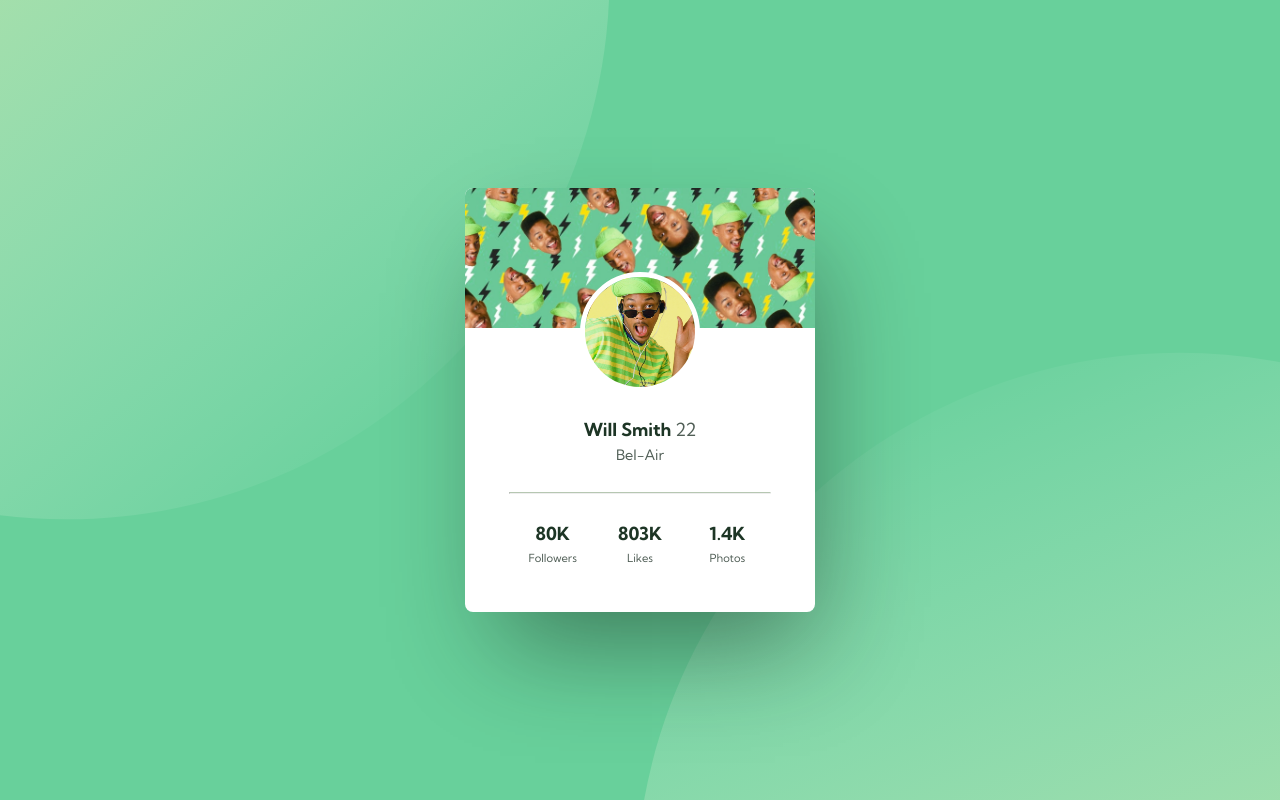
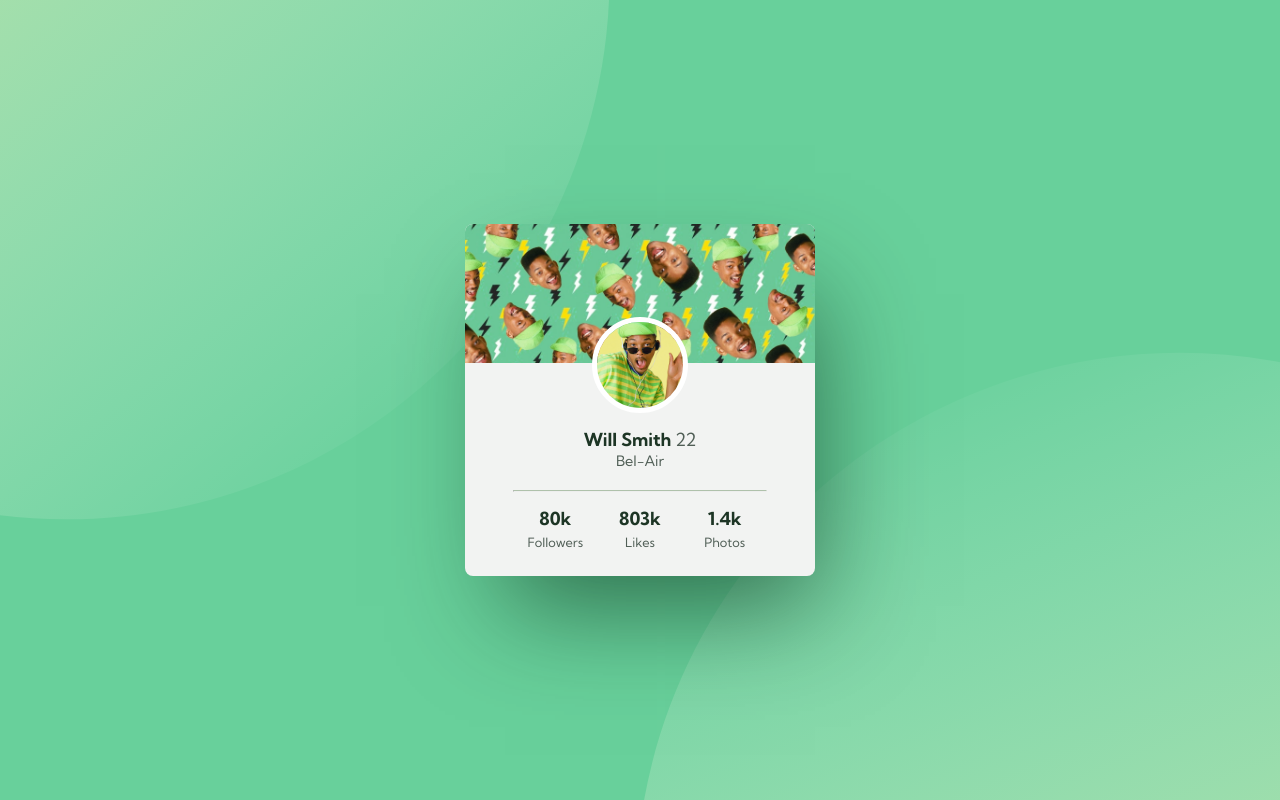
Before and after one commit to correlucas/profile-card-component-main, a plain HTML site: page index.html in a window 1280 px wide. Drawn offline with Linux system fonts and the light colour scheme.

Commit message:
Html and Css code refactored

```diff
--- a/index.html
+++ b/index.html
@@ -12,40 +12,40 @@
   <link rel="stylesheet" href="style.css">
 </head>
 
-<body class="bg">
+<body>
   <main class="container" aria-label="profile card">
     <!-- header img -->
-    <img class="container__header" src="./images/bg-pattern-card.webp" alt="">
+    <img src="./images/bg-pattern-card.webp" alt="">
     <!-- end header img -->
-
     <!-- wrapper -->
     <div class="wrapper">
       <div>
-        <div class="img__box">
-          <img class="profile__img" src="./images/image-victor.jpg" alt="Profile Photo">
+        <div class="card__photo">
+          <img src="./images/image-victor.jpg" alt="Profile Photo">
         </div>
-        <h1 class="h1">Will Smith <span class="gray h1__span">22</span></h1>
-        <h2 class="h2 gray">Bel-Air</h2>
+        <h1 class="h1">Will Smith <span class="h1--light">22</span></h1>
+        <h2 class="h2">Bel-Air</h2>
       </div>
+
       <hr class="divider">
       <!-- profile stats -->
-      <section class="profile__stats">
+      <section class="card__stats">
         <div>
-          <h3 class="h3">80k</h3>
-          <span class="span__text gray">Followers</span>
+          <h3 class="h1">80k</h3>
+          <span class="h3">Followers</span>
         </div>
         <div>
-          <h3 class="h3">803k</h3>
-          <span class="span__text gray">Likes</span>
+          <h3 class="h1">803k</h3>
+          <span class="h3">Likes</span>
         </div>
         <div>
-          <h3 class="h3">1.4k</h3>
-          <span class="span__text gray">Photos</span>
+          <h3 class="h1">1.4k</h3>
+          <span class="h3">Photos</span>
         </div>
       </section>
       <!-- profile stats end -->
+      <!-- wrapper end -->
     </div>
-    <!-- wrapper end -->
   </main>
 </body>
 
--- /dev/null
+++ b/style copy.css
@@ -0,0 +1,174 @@
+@import url('https://fonts.googleapis.com/css2?family=Big+Shoulders+Display:wght@800&family=Kumbh+Sans:wght@400;700&display=swap');
+
+* {
+  margin: 0;
+  padding: 0;
+  text-decoration: 0;
+  box-sizing: border-box;
+  font-size: 16px;
+}
+
+/* A elements that don't have a class get default styles */
+a:not([class]) {
+  text-decoration-skip-ink: auto;
+}
+
+/* Make images easier to work with */
+img,
+picture {
+  max-width: 100%;
+  display: block;
+  line-height: 0;
+}
+
+/* Inherit fonts for inputs and buttons */
+input,
+button,
+textarea,
+select {
+  font: inherit;
+}
+
+/* colors  */
+
+:root {
+  /* primary */
+  --cyan: hsl(185, 75%, 39%);
+  --dark-gray: hsl(140, 29%, 16%);
+  --light-gray: hsl(227, 10%, 46%);
+  /* neutral */
+  --gray: hsl(148, 8%, 34%);
+  --white: hsl(120, 3%, 99%);
+}
+
+.cyan {
+  color: var(--cyan);
+}
+
+.dark__gray {
+  color: var(--dark-gray);
+}
+
+.light__gray {
+  color: var(--light-gray);
+}
+
+.gray {
+  color: var(--gray);
+}
+
+.bg__white {
+  background-color: var(--white);
+}
+
+.bg__gradient {
+  color: var(--gradient);
+}
+
+body {
+  display: flex;
+  align-items: center;
+  justify-content: center;
+  min-height: 100vh;
+  line-height: 1.1;
+  text-rendering: optimizeSpeed;
+  font-family: 'Kumbh Sans', sans-serif;
+}
+
+.bg {
+  background: url(./images/bg.svg) no-repeat center;
+  background-size: cover;
+}
+
+.container {
+  width: 350px;
+  height: 100%;
+  text-align: center;
+  border-radius: 0.5rem;
+  box-shadow: 15px 50px 100px -20px rgba(19, 35, 25, 0.493);
+  background: rgb(255, 255, 255);
+}
+
+.wrapper {
+  padding: 2.75rem;
+}
+
+.img__box {
+  display: block;
+  overflow: hidden;
+  border: solid 5px rgb(255, 255, 255);
+  width: 6rem;
+  height: 6rem;
+  border-radius: 50%;
+  margin-top: -100px;
+  margin-left: auto;
+  margin-right: auto;
+  transition: ease-in 1s;
+  position: relative;
+  z-index: 1;
+}
+
+.img__box:hover {
+  border: solid 7px rgb(193, 255, 127);
+  transition: ease-out 0.6s;
+}
+
+.profile__img {
+  transform: scale(1.25);
+  transition: ease-in 1s;
+}
+
+.profile__img:hover {
+  transform: scale(1) rotate(15deg);
+  transition: ease-out 0.6s;
+}
+
+.profile__stats {
+  display: grid;
+  line-height: 1.35;
+  justify-items: center;
+  grid-template-columns: repeat(3, 1fr);
+  margin-top: 1.75rem;
+}
+
+.h1 {
+  font-size: 1.125rem;
+  font-weight: 700;
+  padding-top: 1.75rem;
+  color: var(--dark-gray);
+}
+
+.h1__span {
+  font-size: 1.125rem;
+  font-weight: 400;
+}
+
+.h2 {
+  font-size: 0.9rem;
+  font-weight: 400;
+  padding-top: 0.5rem;
+}
+
+.h3 {
+  font-size: 1.125rem;
+  font-weight: 700;
+  text-transform: uppercase;
+  color: var(--dark-gray);
+}
+
+.span__text {
+  font-size: 0.7rem;
+  font-weight: 400;
+}
+
+.divider {
+  border-top: 1px solid rgba(111, 144, 102, 0.5);
+  border-radius: 5px;
+  margin-top: 1.75rem;
+}
+
+.container__header {
+  display: block;
+  width: 100%;
+  border-radius: 8px 8px 0 0;
+}
--- a/style.css
+++ b/style.css
@@ -38,69 +38,77 @@ select {
   --light-gray: hsl(227, 10%, 46%);
   /* neutral */
   --gray: hsl(148, 8%, 34%);
-  --white: hsl(120, 3%, 99%);
+  --white: hsl(120, 3%, 95%);
 }
 
-.cyan {
-  color: var(--cyan);
-}
-
-.dark__gray {
-  color: var(--dark-gray);
-}
-
-.light__gray {
-  color: var(--light-gray);
-}
-
-.gray {
-  color: var(--gray);
-}
-
-.bg__white {
-  background-color: var(--white);
-}
-
-.bg__gradient {
-  color: var(--gradient);
-}
 
 body {
   display: flex;
   align-items: center;
   justify-content: center;
   min-height: 100vh;
-  line-height: 1.1;
+  line-height: 1.3;
   text-rendering: optimizeSpeed;
   font-family: 'Kumbh Sans', sans-serif;
-}
 
-.bg {
   background: url(./images/bg.svg) no-repeat center;
   background-size: cover;
 }
 
+/* font */
+
+.h1 {
+  font-size: 1.125rem;
+  font-weight: 700;
+  padding-top: 0.9375rem;
+  color: var(--dark-gray);
+}
+
+.h1--light {
+  font-size: 1.125rem;
+  font-weight: 400;
+  color: var(--gray);
+}
+
+.h2 {
+  font-size: 0.9rem;
+  font-weight: 400;
+  color: var(--gray);
+}
+
+.h3 {
+  font-size: 0.8rem;
+  font-weight: 400;
+  color: var(--gray);
+}
+
+/* font end */
+
 .container {
-  width: 350px;
-  height: 100%;
+  max-width: 350px;
+  min-height: 100%;
+  border-radius: 0.5rem;
   text-align: center;
-  border-radius: 0.5rem;
-  box-shadow: 15px 50px 100px -20px rgba(19, 35, 25, 0.493);
-  background: rgb(255, 255, 255);
+  background-color: var(--white);
+  box-shadow: 20px 50px 100px -20px rgba(7, 44, 23, 0.604);
+}
+
+main img {
+  border-radius: 0.5rem 0.5rem 0 0;
 }
 
 .wrapper {
-  padding: 2.75rem;
+  padding: 1.5rem 3rem;
 }
 
-.img__box {
+.card__photo {
   display: block;
   overflow: hidden;
   border: solid 5px rgb(255, 255, 255);
-  width: 120px;
-  height: 120px;
+  width: 6rem;
+  height: 6rem;
   border-radius: 50%;
-  margin-top: -100px;
+  margin-top: -70px;
   margin-left: auto;
   margin-right: auto;
   transition: ease-in 1s;
@@ -108,67 +116,30 @@ body {
   z-index: 1;
 }
 
-.img__box:hover {
-  border: solid 7px rgb(193, 255, 127);
+.card__photo:hover {
+  border: solid 7px #6adda2;
   transition: ease-out 0.6s;
 }
 
-.profile__img {
+.card__photo img {
   transform: scale(1.25);
   transition: ease-in 1s;
 }
 
-.profile__img:hover {
+.card__photo img:hover {
   transform: scale(1) rotate(15deg);
   transition: ease-out 0.6s;
-}
-
-.profile__stats {
-  display: grid;
-  line-height: 1.35;
-  justify-items: center;
-  grid-template-columns: repeat(3, 1fr);
-  margin-top: 1.75rem;
-}
-
-.h1 {
-  font-size: 1.125rem;
-  font-weight: 700;
-  padding-top: 1.75rem;
-  color: var(--dark-gray);
-}
-
-.h1__span {
-  font-size: 1.125rem;
-  font-weight: 400;
-}
-
-.h2 {
-  font-size: 0.9rem;
-  font-weight: 400;
-  padding-top: 0.5rem;
-}
-
-.h3 {
-  font-size: 1.125rem;
-  font-weight: 700;
-  text-transform: uppercase;
-  color: var(--dark-gray);
-}
-
-.span__text {
-  font-size: 0.7rem;
-  font-weight: 400;
 }
 
 .divider {
   border-top: 1px solid rgba(111, 144, 102, 0.5);
   border-radius: 5px;
-  margin-top: 1.75rem;
+  margin-top: 1.2rem;
 }
 
-.container__header {
-  display: block;
-  width: 100%;
-  border-radius: 8px 8px 0 0;
+.card__stats {
+  display: grid;
+  line-height: 1.35;
+  justify-items: center;
+  grid-template-columns: repeat(3, 1fr);
 }
```
